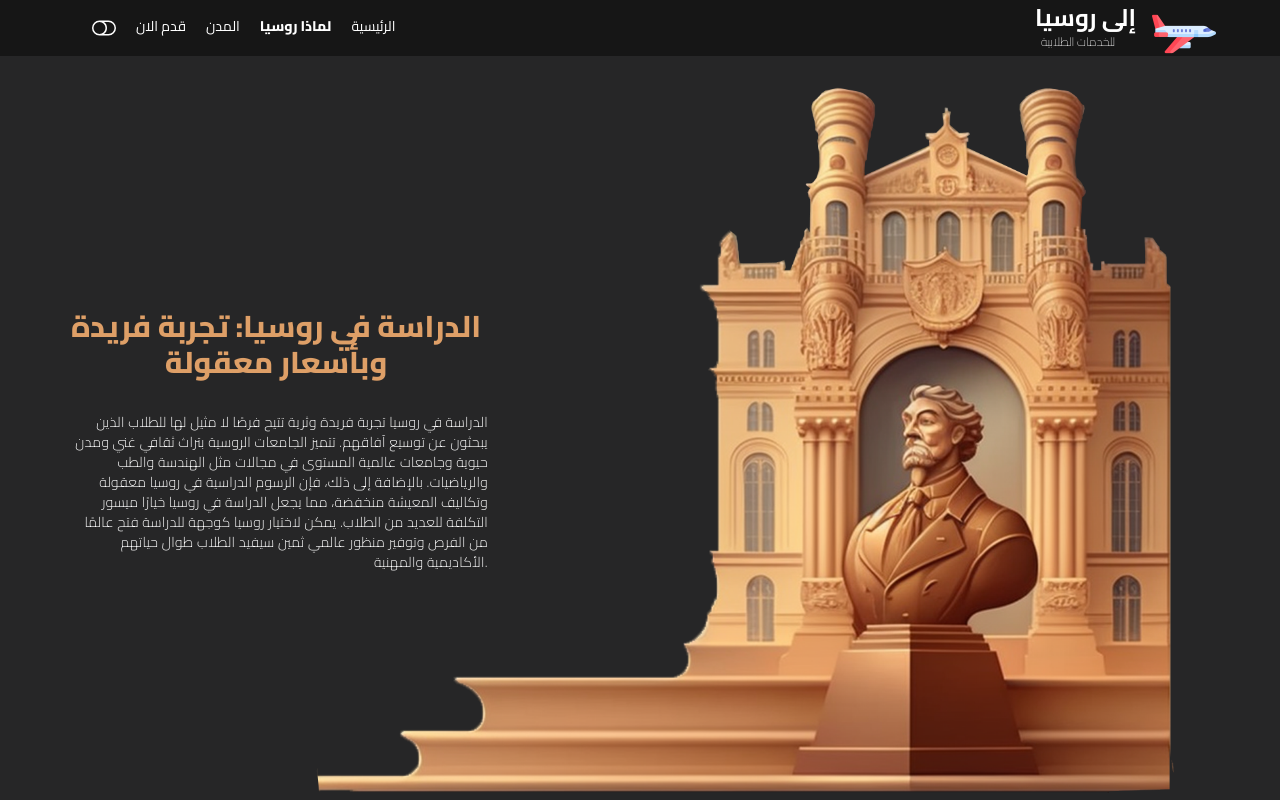
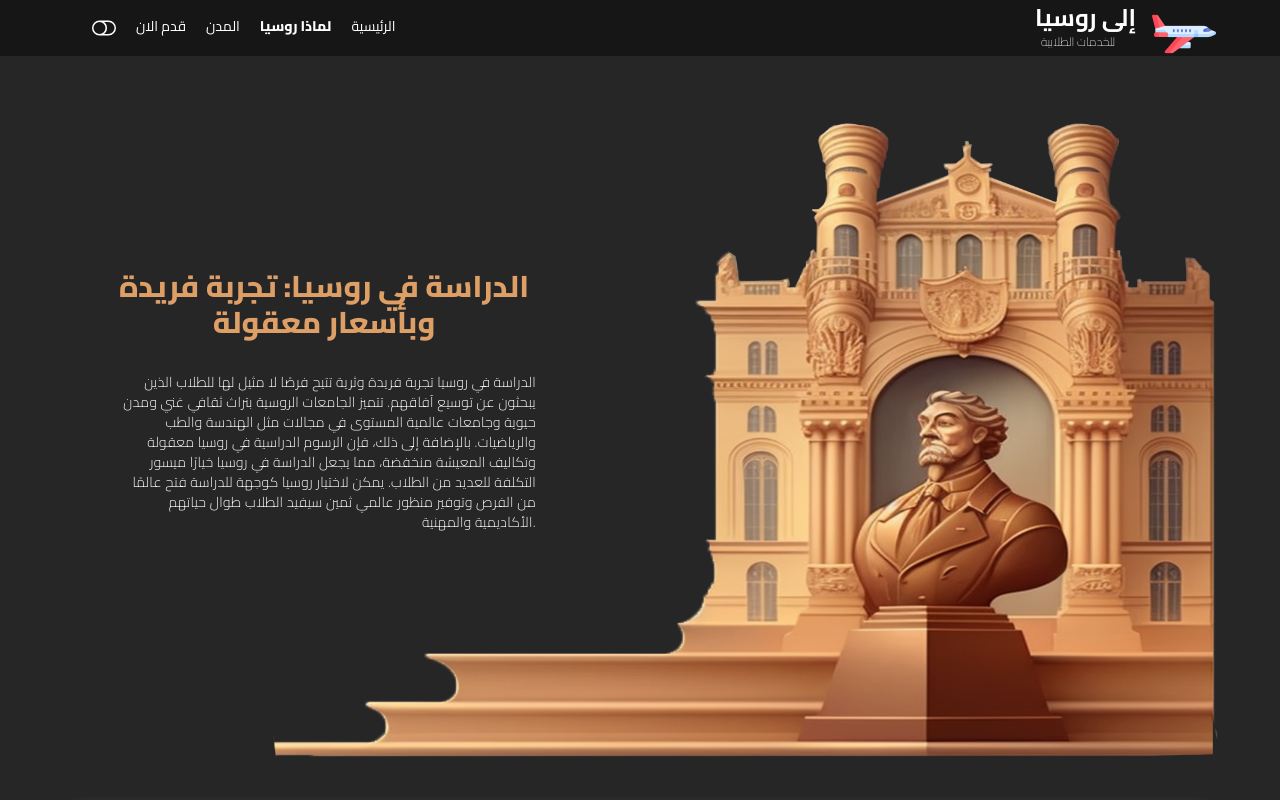
Before and after one commit to The3Techies/toRu, a React (Vite) app: page /WhyRussia in a window 1280 px wide. Shown: the top 800 px of the page. Built offline with nearby package versions, Linux system fonts and the light colour scheme; a web font is replaced by a local one.

Commit message:
nothing changed

```diff
--- a/src/pages/Home/ContactUs.tsx
+++ b/src/pages/Home/ContactUs.tsx
@@ -62,7 +62,7 @@ export default function ContactUs() {
 
               <div className="flex mb-10 cursor-pointer">
                 <div>
-                  <h1 className={'font-Cairo  font-bold text-right '  + state.fontColor}>ايميل</h1>
+                  <h1 className={'font-Cairo font-bold text-right '  + state.fontColor}>ايميل</h1>
                   <p className={'font-Cairo text-right mt-1 select-text '  + state.fontColor}>ssiacam@gmail.com</p>
                 </div>
                 <img src={emailIcon} className="w-12 h-12 ml-4" />
--- a/src/pages/WhyRussia/WhyRussiaHero.tsx
+++ b/src/pages/WhyRussia/WhyRussiaHero.tsx
@@ -6,13 +6,12 @@ export default function WhyRussiaHero() {
     const { state } = useMyContext();
 
     return (
-        <div className="w-full mt-14 md:mt-10 flex justify-center  ">
-            <div className="w-full max-w-6xl h-screen flex justify-start items-center bg-WhyRussia-hero-pattern bg-no-repeat bg-right-bottom bg-[length:cover] ">
+        <div className="w-full mt-14 md:mt-0 flex justify-center  ">
+            <div className="w-full max-w-6xl h-screen flex justify-start items-center bg-WhyRussia-hero-pattern bg-no-repeat bg-right-bottom bg-[length:90rem_45rem] -mr-24">
                 <div className="text-right md:w-1/3 mr-16 ">
                     <h1 className="font-Cairo text-base md:text-3xl font-extrabold mb-2 md:mb-8 leading-normal text-[#DE9F67] md:-mr-10 md:text-center ">الدراسة في روسيا: تجربة فريدة وبأسعار معقولة</h1>
                     <p className={"font-Cairo text-xs md:text-sm font-light md:-mr-10 text-right tracking-wide " + state.fontColor} >الدراسة في روسيا تجربة فريدة وثرية تتيح فرصًا لا مثيل لها للطلاب الذين يبحثون عن توسيع آفاقهم. تتميز الجامعات الروسية بتراث ثقافي غني ومدن حيوية وجامعات عالمية المستوى في مجالات مثل الهندسة والطب والرياضيات. بالإضافة إلى ذلك، فإن الرسوم الدراسية في روسيا معقولة وتكاليف المعيشة منخفضة، مما يجعل الدراسة في روسيا خيارًا ميسور التكلفة للعديد من الطلاب. يمكن لاختيار روسيا كوجهة للدراسة فتح عالمًا من الفرص وتوفير منظور عالمي ثمين سيفيد الطلاب طوال حياتهم الأكاديمية والمهنية.</p>
                 </div>
-
             </div>
         </div>
     )
```
